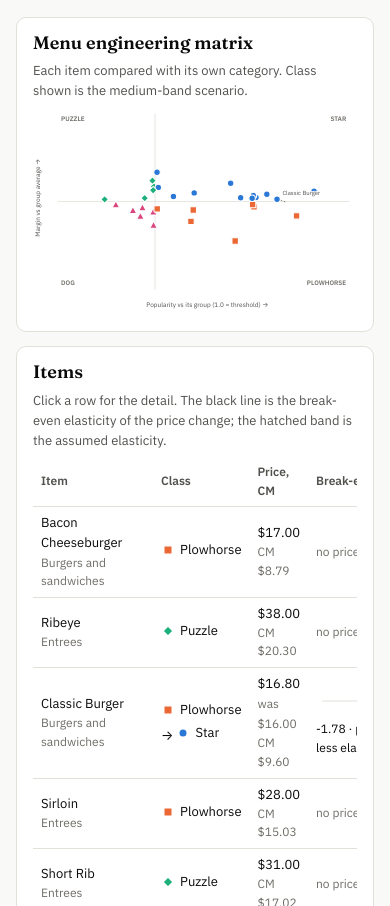
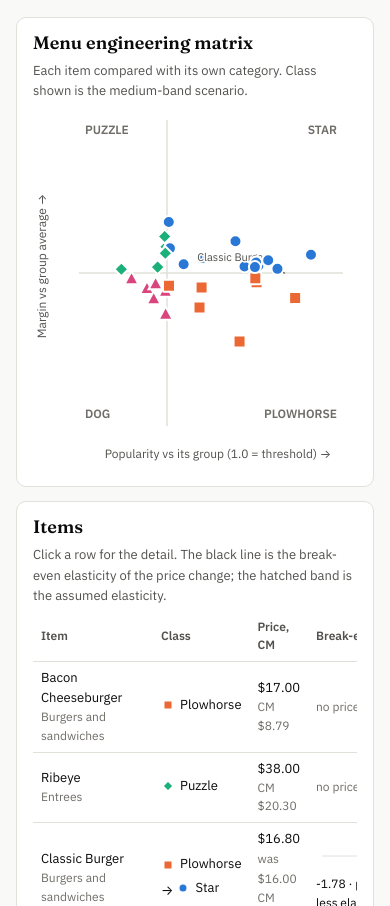
Before and after one commit to vanshika1302/Menu-Profit-Simulator, a plain HTML site: page index.html in a window 390 px wide. Shown: the part 1321-2227 px from the top of the page. Drawn offline with Linux system fonts and the light colour scheme.

Commit message:
Dashboard: draw the matrix at its container width so labels stay readable on phones
Co-Authored-By: Claude Sonnet 5.5 <noreply@anthropic.com>

```diff
--- a/index.html
+++ b/index.html
@@ -857,10 +857,11 @@
   function headBand() { return R.bands.medium !== undefined ? 'medium' : Object.keys(R.bands)[0]; }
 
   function matrixSVG() {
-    var W = 600, H = 380, m = { l: 46, r: 14, t: 14, b: 40 };
+    // Draw at the container's real width so text stays readable on a phone instead of shrinking.
+    var W = Math.max(300, Math.min(700, $('matrix').clientWidth || 600)), H = W < 500 ? 360 : 380, m = { l: 46, r: 14, t: 14, b: 40 };
     var X = function (v) { return m.l + (Math.min(v, 3) / 3) * (W - m.l - m.r); };
     var Y = function (v) { return H - m.b - (Math.min(v, 2) / 2) * (H - m.t - m.b); };
-    var s = '<svg viewBox="0 0 ' + W + ' ' + H + '" width="100%" role="img" aria-label="Menu engineering matrix: popularity against margin">' + HATCH;
+    var s = '<svg viewBox="0 0 ' + W + ' ' + H + '" width="' + W + '" height="' + H + '" style="max-width:100%;height:auto" role="img" aria-label="Menu engineering matrix: popularity against margin">' + HATCH;
     s += '<line x1="' + X(1) + '" x2="' + X(1) + '" y1="' + m.t + '" y2="' + (H - m.b) + '" stroke="var(--hairline)" stroke-width="1.5"/>';
     s += '<line x1="' + m.l + '" x2="' + (W - m.r) + '" y1="' + Y(1) + '" y2="' + Y(1) + '" stroke="var(--hairline)" stroke-width="1.5"/>';
     [['Puzzle', m.l + 6, m.t + 14, 'start'], ['Star', W - m.r - 6, m.t + 14, 'end'], ['Dog', m.l + 6, H - m.b - 8, 'start'], ['Plowhorse', W - m.r - 6, H - m.b - 8, 'end']]
@@ -1104,6 +1105,8 @@
     document.addEventListener('mouseover', function (e) { var t = e.target.closest('[data-tip]'); if (t) { tip.innerHTML = t.dataset.tip; tip.style.display = 'block'; } });
     document.addEventListener('mousemove', function (e) { tip.style.left = Math.min(e.clientX + 14, innerWidth - 270) + 'px'; tip.style.top = (e.clientY + 14) + 'px'; });
     document.addEventListener('mouseout', function (e) { if (e.target.closest('[data-tip]')) tip.style.display = 'none'; });
+    var resizeTimer = null, lastW = 0;
+    addEventListener('resize', function () { clearTimeout(resizeTimer); resizeTimer = setTimeout(function () { var w = $('matrix').clientWidth; if (w !== lastW) { lastW = w; renderMatrix(); } }, 150); });
     $('theme').onclick = function () {
       var cur = document.documentElement.getAttribute('data-theme') || (matchMedia('(prefers-color-scheme: dark)').matches ? 'dark' : 'light');
       var next = cur === 'dark' ? 'light' : 'dark'; document.documentElement.setAttribute('data-theme', next);
```
Also changed, not shown: dashboard/template.html (+5 -2 lines).
